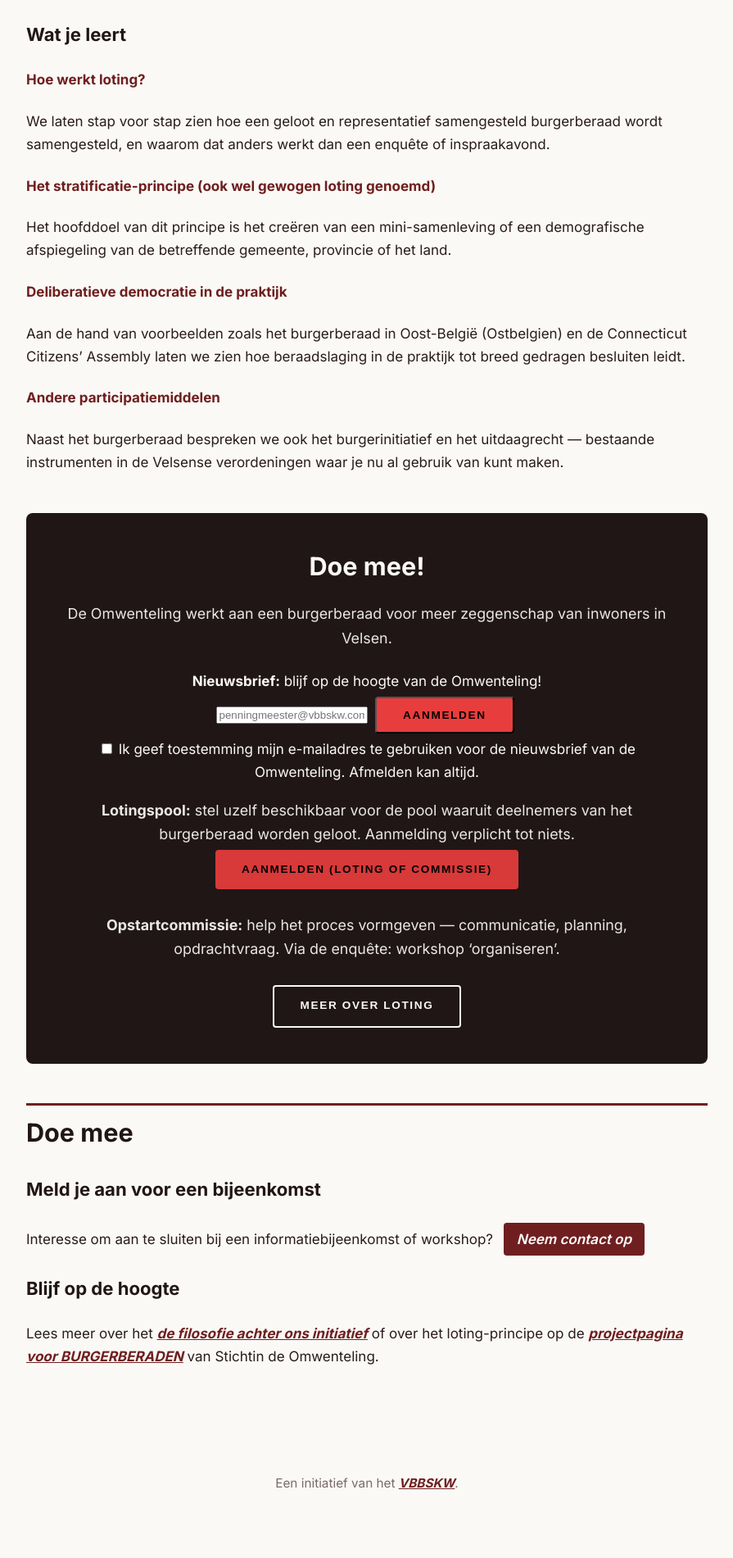
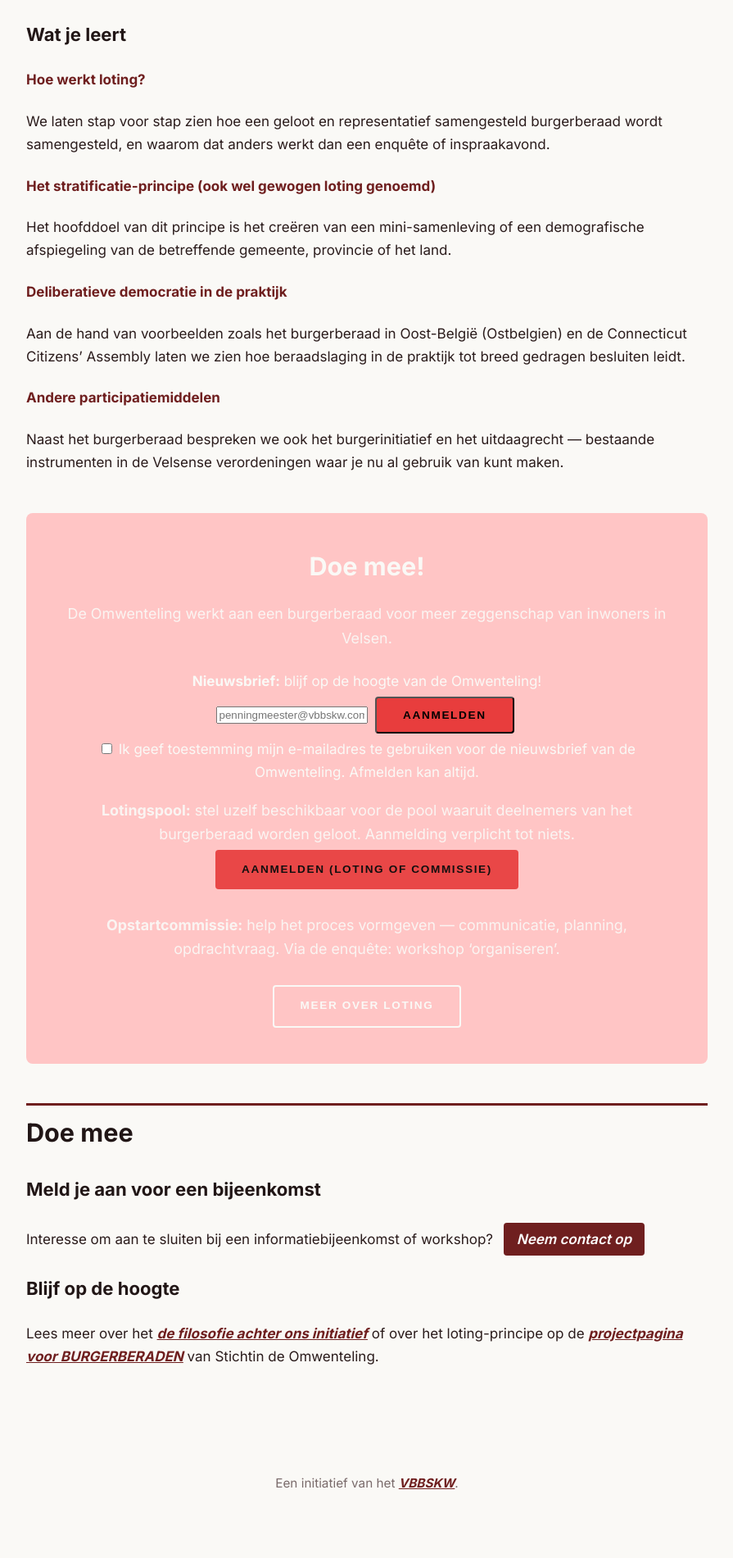
Before and after one commit to Klikblitser/Omwenteling, a Jekyll site: the page built from index.md, in a window 1280 px wide. Shown: the part 1487-3388 px from the top of the page at 82% size, without its empty margins (192-1087 px from the left). Built offline with Jekyll 4.4.1, drawn with Linux system fonts in a browser that asks for light colours.

Commit message:
doee meee

```diff
--- a/assets/css/style.scss
+++ b/assets/css/style.scss
@@ -490,7 +490,7 @@ footer {
 
    /* ── Doe mee-blok ─────────────────────────────── */
 .cta-box {
-  background: #211616;
+  background: #ffc5c5;
   color: #faf9f6;
   padding: 2.5rem;
   margin: 3rem 0;
```
